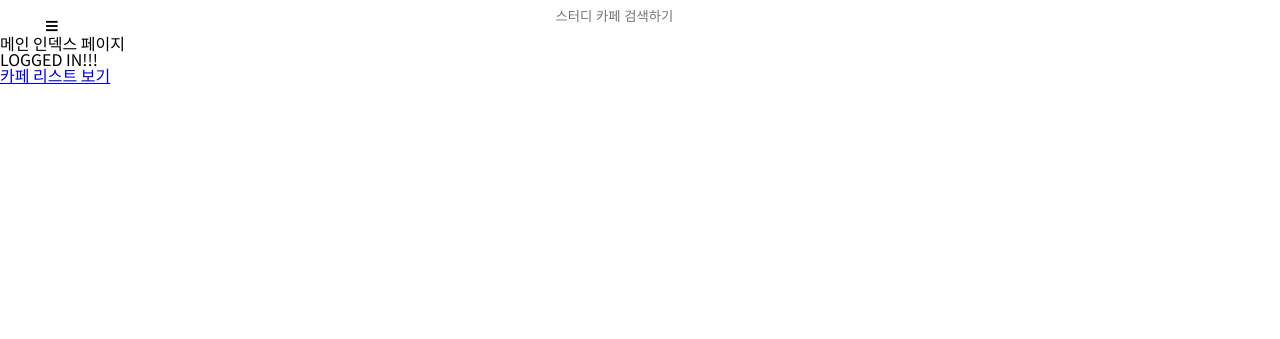
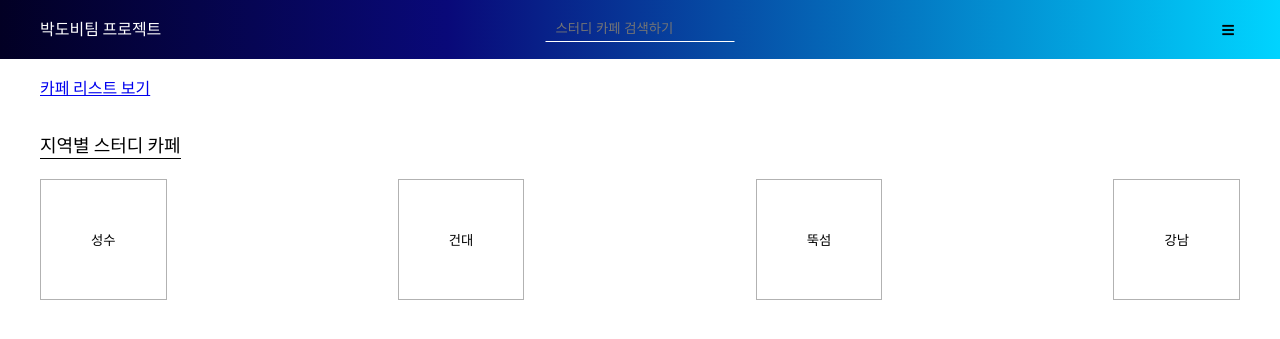
Before and after one commit to FC-2021-FinalProject/Final-Project, a Django app: page / in a window 1280 px wide. Shown: the top 339 px of the page. Run offline with Django 3.2, Linux system fonts and the light colour scheme; the visitor is signed in with stand-in values (Sample User, id 1); some libraries are stand-ins or nearby versions.

Commit message:
feat: header-nav layout and dropdown menu

```diff
--- a/studycafe/static/app.js
+++ b/studycafe/static/index.js
@@ -1,13 +1,14 @@
 document.addEventListener("DOMContentLoaded", () => {
-  console.log("<<-----app.js----->> connected!")
+  console.log("<<-----index.js----->> connected!")
 
   // header mobile menu drop down
   document.getElementById('mobile-menu').addEventListener('click', ()=> {
+    console.log("mobile menu")
     const $mobileMenu = document.querySelector('.header-nav-menu-container');
     if ($mobileMenu.classList.contains('mobile-open')) {
       $mobileMenu.classList.remove('mobile-open');
       return;
     }
     $mobileMenu.classList.add('mobile-open');
-  })
+  });
 });
--- a/studycafe/static/style.css
+++ b/studycafe/static/style.css
@@ -43,7 +43,7 @@ table {
 	border-collapse: collapse;
 	border-spacing: 0;
 }
-/* ----------------- common -------------------- */
+
 button {
     border:0;
     background: transparent;
@@ -61,12 +61,12 @@ button {
 h1 {
     color: #fff;
 }
-.container {
+.header-container {
     background: rgb(2,0,36);
     background: linear-gradient(90deg, rgba(2,0,36,1) 0%, rgba(9,9,121,1) 35%, rgba(0,212,255,1) 100%);
     padding: 20px 0;
 }
-.header-container {
+.header-wrapper {
     max-width: 1200px;
     margin: 0 auto;
     display: flex;
@@ -75,15 +75,10 @@ h1 {
     padding: 0 20px;
     position: relative;
 }
-
-.header-container ul {
+.header-wrapper ul {
     display: flex;
     justify-content: space-around;
 }
-.mobile-menu {
-    transition: all 2s;
-}
-
 .search-form {
     position: absolute;
     top: 50%;
@@ -98,20 +93,16 @@ h1 {
     padding-bottom: 5px;
     color: #fff;
 }
-
 .header-nav-menu-container {
     box-sizing: border-box;
     display: none;
     position: absolute;
     width: 130px;
-
     top: 20px;
     right: 10px;
     box-shadow: 1px 1px 5px 1px black;
     background: #fff;
-}
-.mobile-open {
-    display: block;
+    background: linear-gradient(90deg, rgba(2,0,36,1) 0%, rgba(9,9,121,1) 35%, rgba(0,212,255,1) 100%);
 }
 .header-nav-menu-list {
     box-sizing: border-box;
@@ -121,18 +112,66 @@ h1 {
 }
 .header-nav-menu-list li {
     box-sizing: border-box;
-    border-radius: 5px;
     width: 100%;
     height: 100%;
     padding: 20px 10px;
 }
 .header-nav-menu-list li:hover {
-    border-radius: 5px;
-    border: 1px solid #fff;
+    /* border: 1px solid #fff; */
+    box-shadow: inset 0 0 0 2px rgba(255, 255, 255, .9)
 }
 .header-nav-menu-list a {
     text-decoration: none;
-    border-radius: 5px;
-    color: #484848;
+    color: #fff;
     border-bottom: 1px solid #fff;
 }
+.mobile-menu {
+    transition: all 2s;
+}
+.mobile-open {
+    display: block;
+}
+
+/* ----------------- index.html -------------------- */
+.user-info-wrapper,
+.cafe-wrapper{
+    max-width: 1200px;
+    margin: 0 auto;
+    padding: 20px;
+}
+.cafe-wrapper h3 {
+    font-style: bold;
+    font-size: large;
+    border-bottom: 1px solid black;
+    padding-bottom: 5px;
+    display: inline-block;
+}
+.cafe-content-list {
+    display: flex;
+    justify-content: space-between;
+    margin-top: 20px;
+}
+.cafe-content-list li{
+    border: 1px solid rgba(0,0,0,0.3)
+}
+.cafe-content-list li:hover{
+    box-shadow: inset 0 0 0 2px rgba(0,0,0,0.7);
+    /* changed from border to box-shadow to avoid movement of elements upon hover */
+    /* border: 2px solid rgba(0,0,0,0.7) */
+}
+.cafe-content-list button {
+    width: 100%;
+    height: 100%;
+    padding: 50px;
+    border:0;
+    background: transparent;
+}
+
+/* ----------------- login.html -------------------- */
+/* .popup-modal__close {
+    position: absolute;
+    right: -5px;
+    top: -5px;
+    cursor: pointer;
+    padding: 10px;
+} */
--- a/studycafe/templates/base.html
+++ b/studycafe/templates/base.html
@@ -8,16 +8,12 @@
     {% load static %}
     <!-- css link -->
     <link rel="stylesheet" type="text/css" href="{% static 'style.css' %}">
-    <!-- javascript link -->
-    <script defer src="{% static 'app.js' %}"></script>
     <!-- fontawesome cdn link-->
     <link rel="stylesheet" href="https://cdnjs.cloudflare.com/ajax/libs/font-awesome/5.8.2/css/all.min.css"/>
     <!-- google fonts link -->
     <link rel="preconnect" href="https://fonts.googleapis.com">
     <link rel="preconnect" href="https://fonts.gstatic.com" crossorigin>
     <link href="https://fonts.googleapis.com/css2?family=Noto+Sans+KR:wght@300;400;500&display=swap" rel="stylesheet">
-
-
     {% block head %}{% endblock head%}
 </head>
 <body>
--- a/studycafe/templates/index.html
+++ b/studycafe/templates/index.html
@@ -1,17 +1,15 @@
 {% extends "base.html" %}
+{% block head %}
+<!-- javascript link -->
+{% load static %}
+<script defer src="{% static 'index.js' %}"></script>
+{% endblock head %}
+
 {% block content %}
-
 {% include 'header-nav.html' %}
-{% load socialaccount %}
-{% providers_media_js %}
-
-<!-- 템플릿 페이지 구분용 div (지울거임) -->
-<div class="to-delete">메인 인덱스 페이지</div>
-
+<main class="main-container">
+    <section class="user-info-wrapper">
     {% if user.is_authenticated %}
-<main>
-<h2>LOGGED IN!!! </h2>
-
         {% if user.business_user %}
             {{user.business_user.name}} 님이 로그인 중
             <br>
@@ -24,7 +22,33 @@
             <br>
         {% endif %}
         <a href="{% url 'cafelist' %}">카페 리스트 보기</a>
+    {% endif %}
+    </section>
+    <section class="cafe-wrapper">
+        <h3>지역별 스터디 카페</h3>
+        <ul class="cafe-content-list">
+            <li>
+                <button>
+                    성수
+                </button>
+            </li>
+            <li>
+                <button>
+                    건대
+                </button>
+            </li>
+            <li>
+                <button>
+                    뚝섬
+                </button>
+            </li>
+            <li>
+                <button>
+                    강남
+                </button>
+            </li>
+        </ul>
+    </section>
+</main>
 
-{% endif %}
-</main>
 {% endblock content %}
```
Also changed, not shown: studycafe/static/login.js (added, +30 -0 lines), studycafe/templates/login.html (+20 -13 lines). Lines whose indentation alone changed are shown as unchanged.
